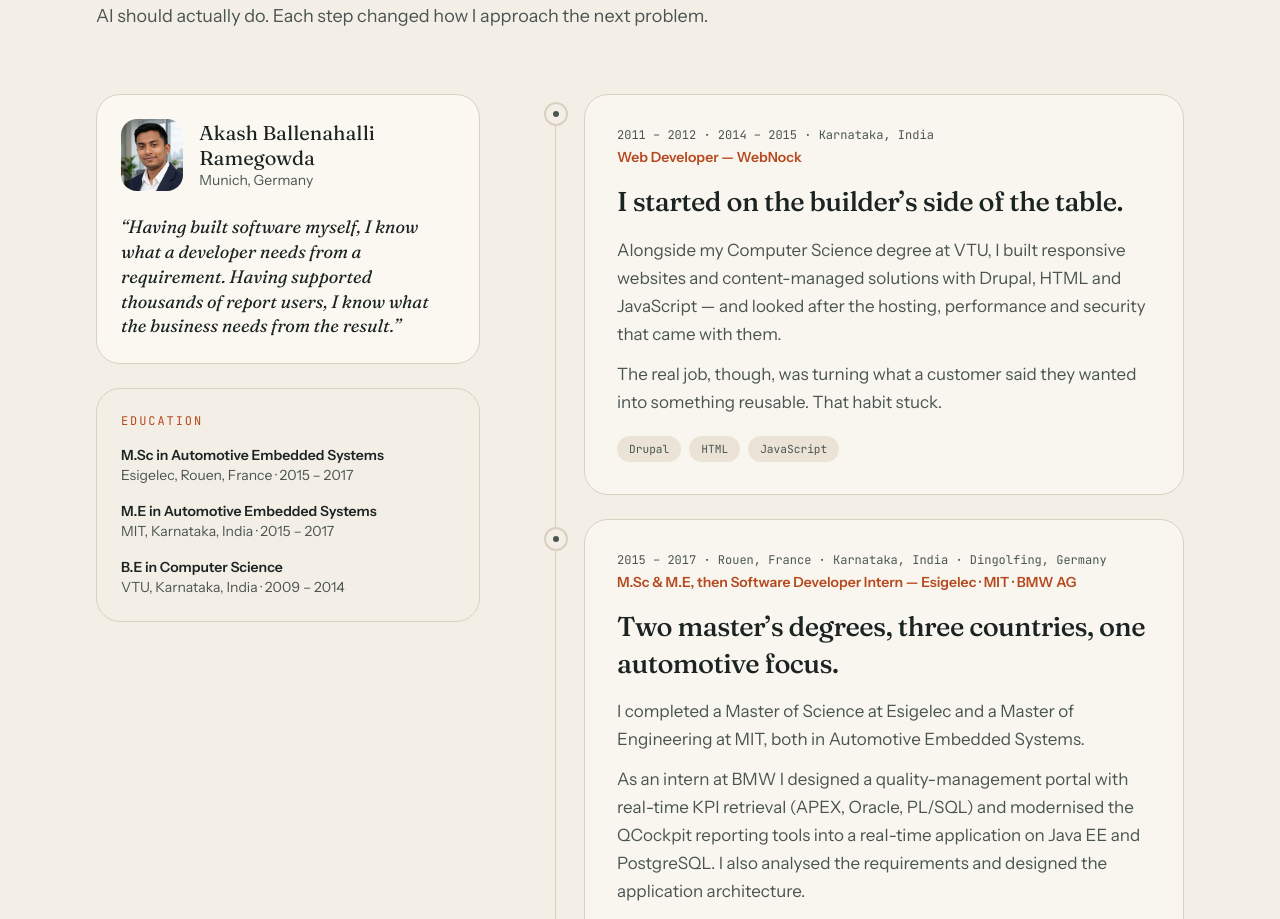
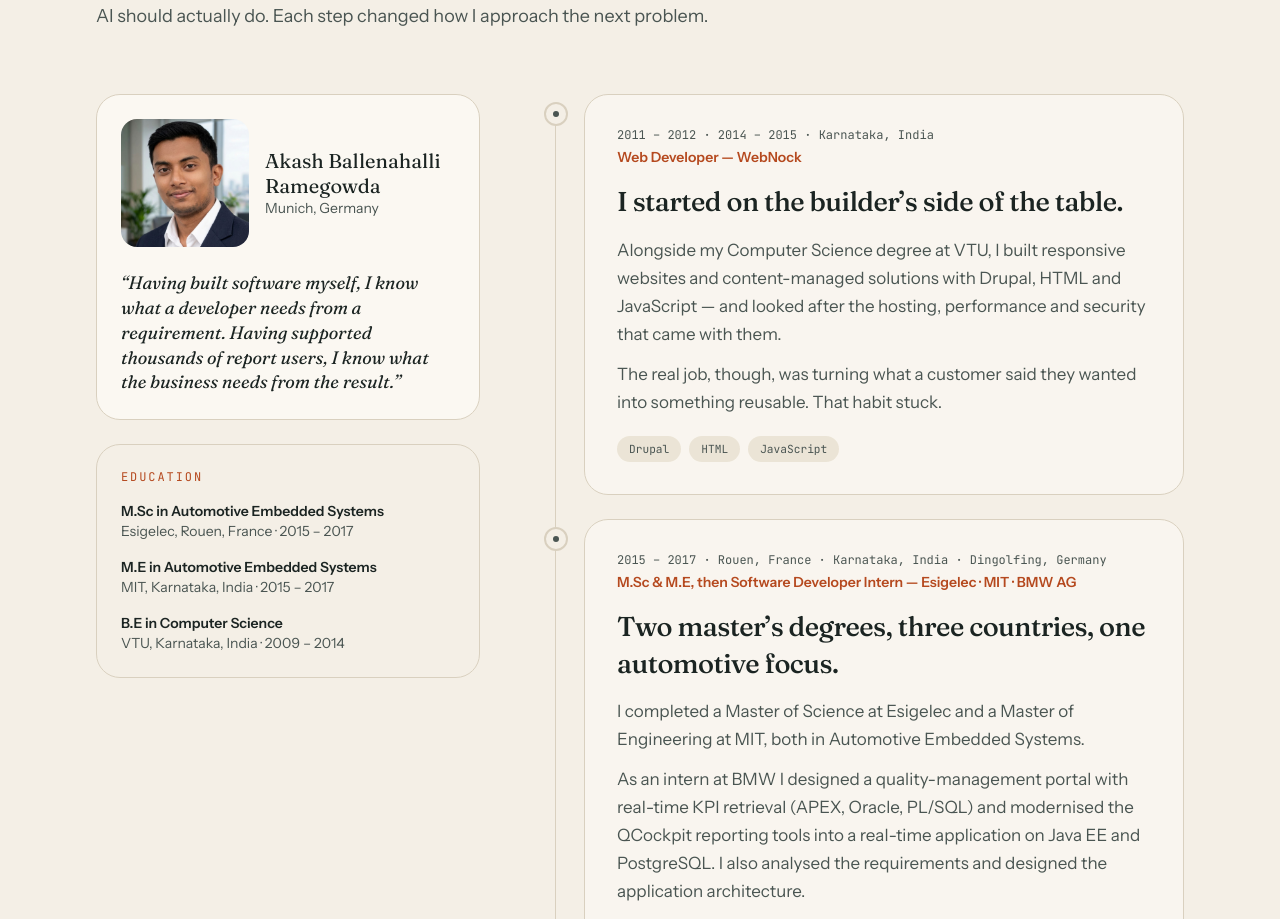
Before and after one commit to akash-br/akashbr, a React (Vite) app: page / in a window 1280 px wide. Shown: the part 2245-3164 px from the top of the page. Built offline with nearby package versions, Linux system fonts and the light colour scheme.

Commit message:
Update profile image size and styling

```diff
--- a/src/components/Story.tsx
+++ b/src/components/Story.tsx
@@ -22,10 +22,10 @@ export function Story() {
               <img
                 src={profile.photo}
                 alt={`Portrait of ${profile.name}`}
-                width={72}
-                height={72}
+                width={240}
+                height={240}
                 loading="lazy"
-                className="h-[72px] w-[72px] rounded-2xl object-cover object-top"
+                className="h-28 w-28 shrink-0 rounded-2xl object-cover object-[50%_18%] sm:h-32 sm:w-32"
               />
               <figcaption>
                 <p className="font-display text-xl leading-tight">{profile.name}</p>
```
